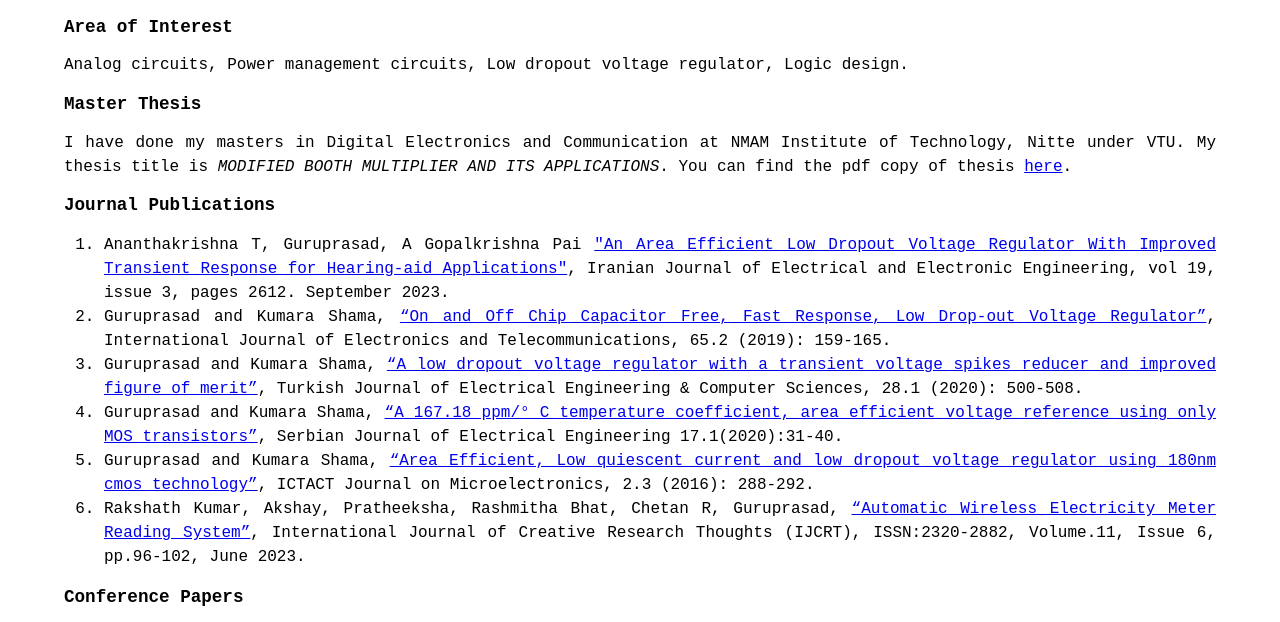
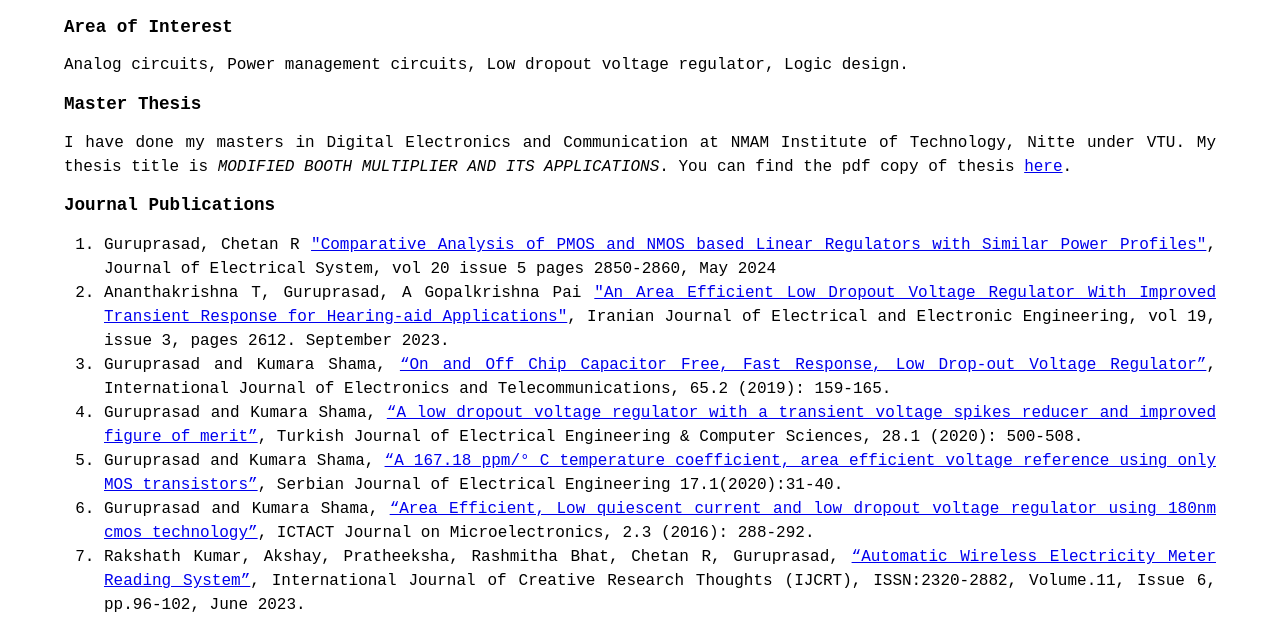
Before and after one commit to guru-gitrepo/guru-gitrepo.github.io, a plain HTML site: page research.html in a window 1280 px wide. Shown: the part 133-755 px from the top of the page. Drawn offline with Linux system fonts and the light colour scheme.

Commit message:
10-05-24

```diff
--- a/research.html
+++ b/research.html
@@ -34,6 +34,7 @@
 
 			<h2> Journal Publications</h2>
 			<ol>
+				<li> Guruprasad, Chetan R <a href="https://journal.esrgroups.org/jes/article/view/3195" target="_blank">"Comparative Analysis of PMOS and NMOS based Linear Regulators with Similar Power Profiles"</a>, Journal of Electrical System, vol 20 issue 5 pages 2850-2860, May 2024</li>
 				<li>Ananthakrishna T, Guruprasad, A Gopalkrishna Pai <a href="http://ijeee.iust.ac.ir/browse.php?a_code=A-10-4385-1&slc_lang=en&sid=1" target="_blank">"An Area Efficient Low Dropout Voltage Regulator With Improved Transient Response for Hearing-aid Applications"</a>, Iranian Journal of Electrical and Electronic Engineering, vol 19, issue 3, pages 2612. September 2023.</li>
 				<li>Guruprasad and Kumara Shama,
 					<a href="http://ijet.ise.pw.edu.pl/index.php/ijet/article/view/10.24425-ijet.2019.126296"
```
